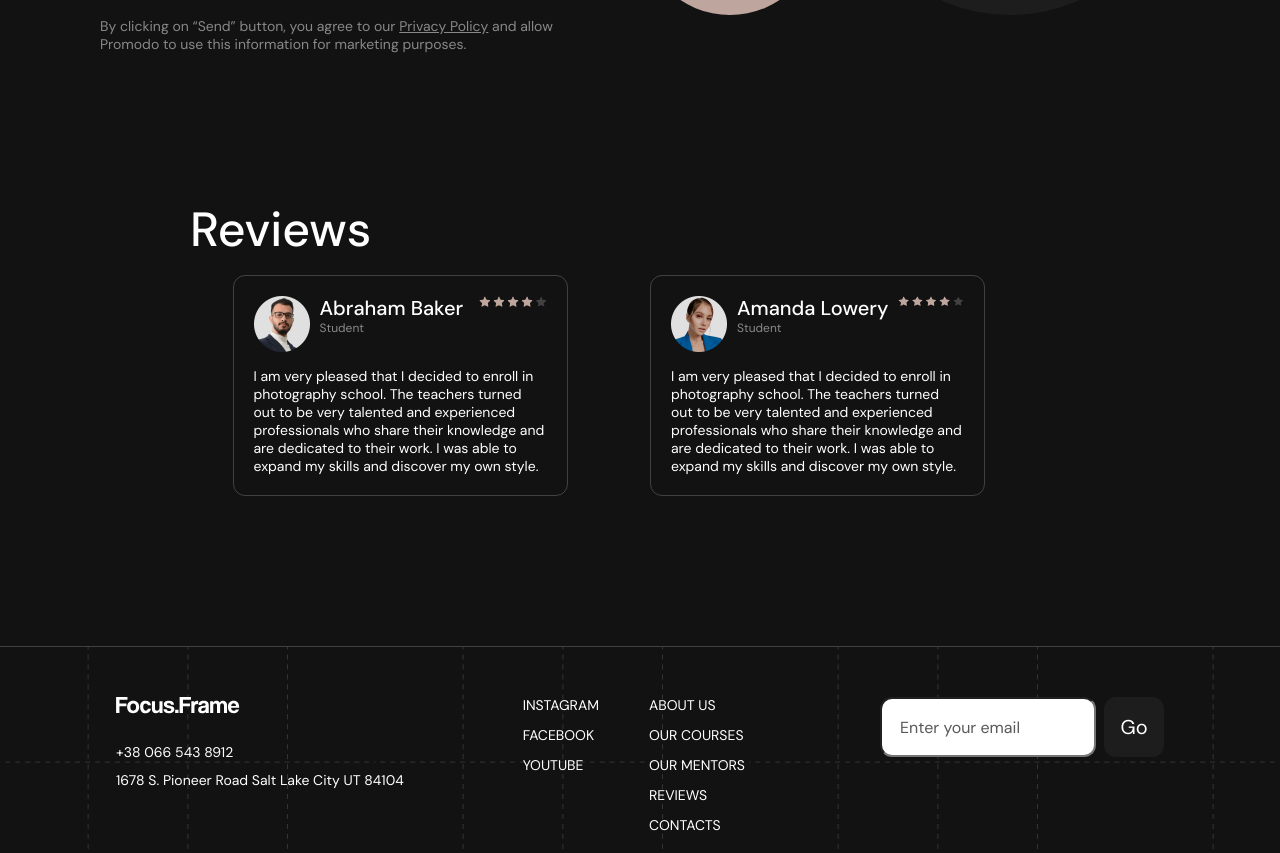
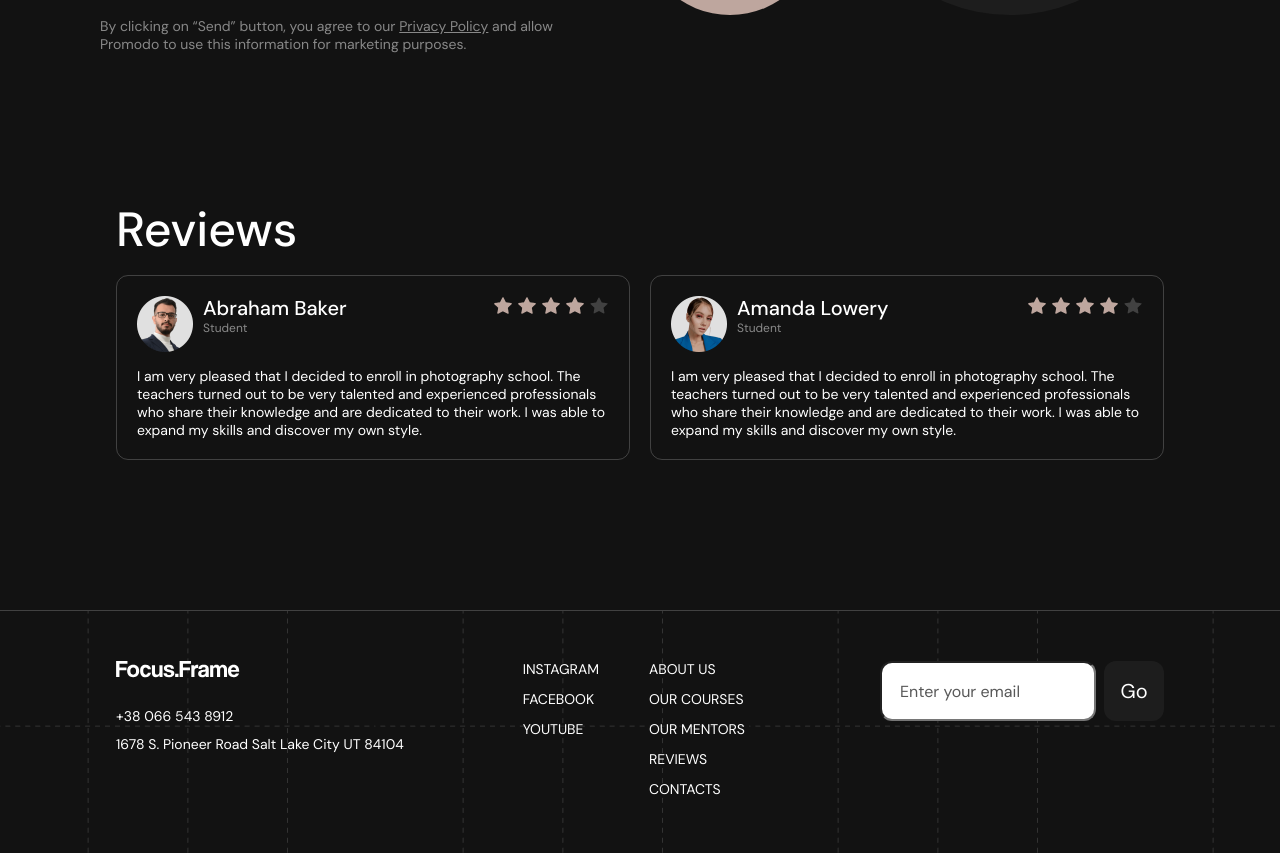
Before and after one commit to constStackForce/focusframe, a website built with Vite: page src/index.html in a window 1280 px wide. Shown: the part 3440-4293 px from the top of the page. Built offline with nearby package versions, Linux system fonts and the light colour scheme; files whose address does not match are found by name.

Commit message:
fix 1280px and above design

```diff
--- a/src/css/reviews.css
+++ b/src/css/reviews.css
@@ -7,9 +7,7 @@
 }
 
 .reviews .container {
-  width: 100%;
   max-width: 375px;
-  margin: auto;
 }
 
 .reviews .review-card-hidden {
@@ -149,13 +147,11 @@
 
 @media (min-width: 1280px) and (max-width: 1439px) {
   .reviews {
-    padding: 150px;
+    padding: 150px 0;
   }
 
   .reviews .container {
     max-width: 1080px;
-    margin: 0 auto;
-    padding: 0 20px;
   }
 
   .reviews .review-card-hidden {
@@ -165,7 +161,7 @@
   .review-title {
     font-size: 48px;
     line-height: 54px;
-    margin-left: 20px;
+    margin-left: 0;
     margin-bottom: 40px;
   }
 
@@ -182,7 +178,7 @@
   }
 
   .review-card {
-    width: 530px;
+    max-width: 1080px;
     height: auto;
     margin: 0;
   }
@@ -209,7 +205,7 @@
 
 @media (min-width: 1440px) {
   .reviews {
-    padding: 150px;
+    padding: 150px 0;
   }
 
   .reviews .container {
@@ -225,8 +221,8 @@
   .review-title {
     font-size: 48px;
     line-height: 54px;
-    margin-left: 20px;
     margin-bottom: 40px;
+    margin-left: 0;
   }
 
   .reviews-wrapper {
```
